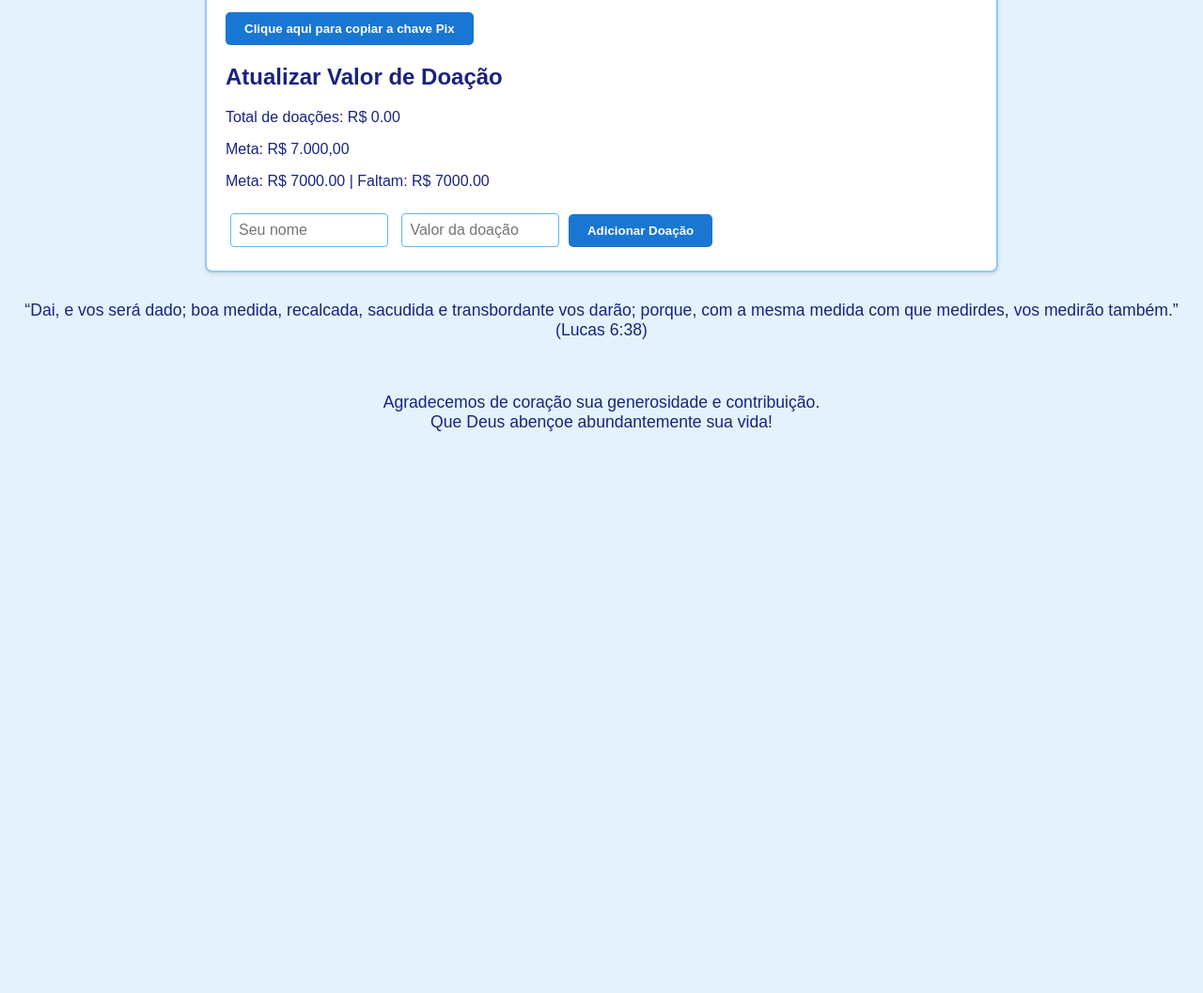
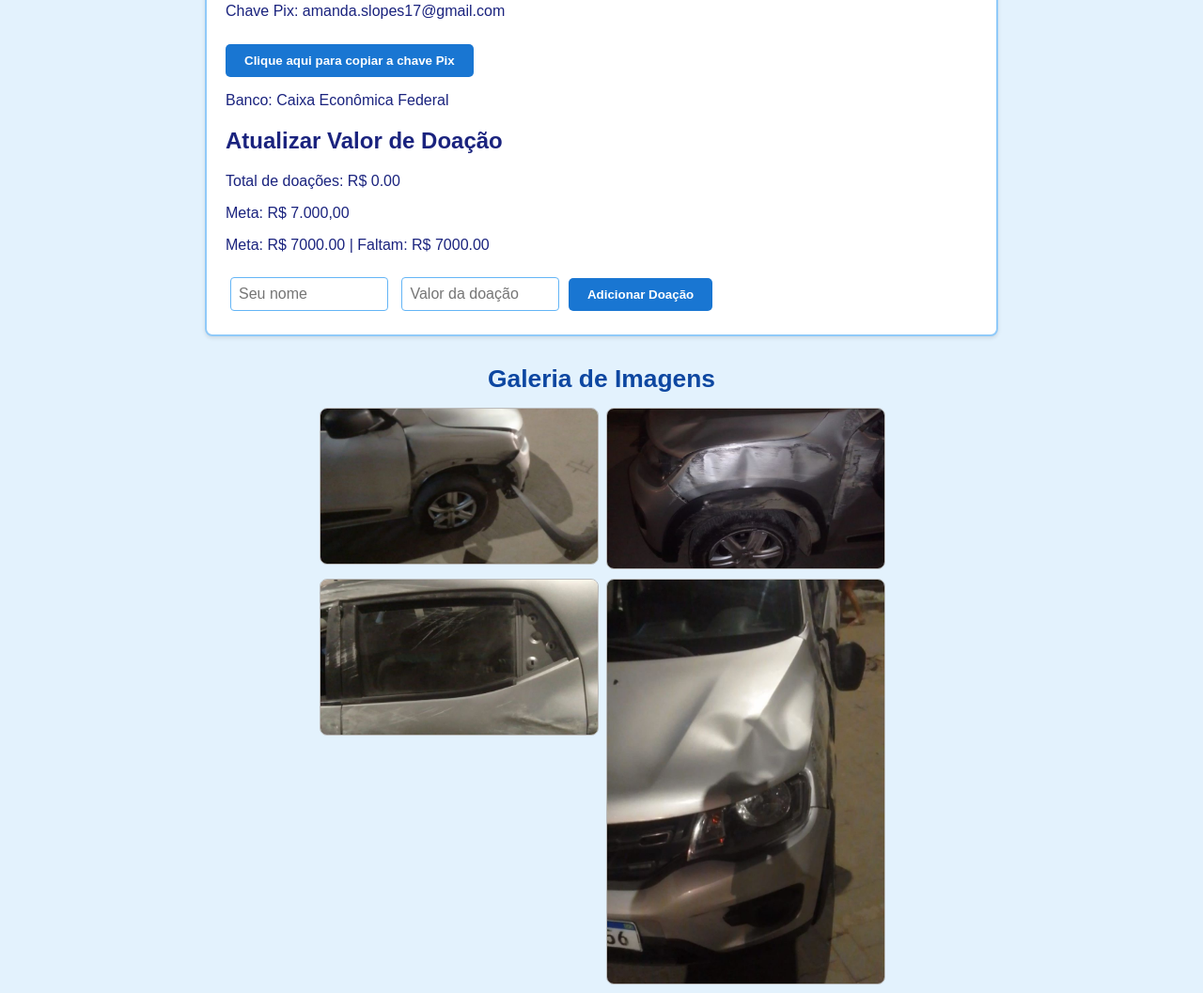
Before and after one commit to amandalopes17/arrecadacao-carro, a plain HTML site: page index.html in a window 1280 px wide. Shown: the part 623-1680 px from the top of the page at 94% size. Before the commit the page ends 1121 px from the top, so only its background shows below. Drawn offline with Linux system fonts and the light colour scheme.

Commit message:
Update index.html

```diff
--- a/index.html
+++ b/index.html
@@ -103,7 +103,8 @@
 </head>
   <body>
     <div class="container">
-      <h1>Arrecadação para Conserto do Carro - motorista de app</h1>
+      <h1>Arrecadação para Conserto do Carro<br>
+        Motorista de APP</h1>
       <div class="info-section">
         <div class="image">
           <img src="2.jpeg" alt="Foto Principal do Carro">
@@ -119,11 +120,12 @@
 
       <p>Meu marido foi vítima de um golpe: bandidos se passaram por passageiros, solicitaram uma corrida, anunciaram o assalto e, na fuga, capotaram o carro – o único instrumento de trabalho dele como motorista de aplicativo.<br>
         Precisamos de ajuda para realizar o conserto para que ele possa voltar a trabalhar.<br>
-        Agradeço imensamente por qualquer apoio e por compartilhar essa campanha.</p>
+        Agradeço imensamente por qualquer apoio e por compartilhar essa campanha.</p><br>
 
       <div class="pix">
         <p>Chave Pix: <span id="pixKey">amanda.slopes17@gmail.com</span></p>
         <button class="button" onclick="copyPixKey()">Clique aqui para copiar a chave Pix</button>
+        <p>Banco: Caixa Econômica Federal</p>
       </div>
       <div class="donation">
         <h2>Atualizar Valor de Doação</h2>
@@ -139,6 +141,41 @@
              center; margin-top: 30px;
              font-size: 1.1em;
              color: #1a237e;">
+<!-- Galeria de imagens -->
+<div class="gallery">
+  <h2>Galeria de Imagens</h2>
+  <div class="gallery-images">
+    <img src="1.jpeg" alt="Imagem 1">
+    <img src="3.jpeg" alt="Imagem 3">
+    <img src="4.jpeg" alt="Imagem 4">
+    <img src="5.jpeg" alt="Imagem 5">
+  </div>
+</div>
+
+<style>
+  .gallery {
+    text-align: center;
+    margin: 20px 0;
+  }
+  .gallery h2 {
+    color: #0d47a1;
+    margin-bottom: 15px;
+  }
+  .gallery-images {
+    display: grid;
+    grid-template-columns: repeat(2, 1fr);
+    gap: 10px;
+    max-width: 600px;
+    margin: 0 auto;
+  }
+  .gallery-images img {
+    width: 100%;
+    height: auto;
+    border: 1px solid #bbb;
+    border-radius: 8px;
+  }
+</style>
+
       <p>“Dai, e vos será dado; boa medida, recalcada, sacudida e transbordante vos darão; porque, com a mesma medida com que medirdes, vos medirão também.” (Lucas 6:38)</p><br>
       <p>Agradecemos de coração sua generosidade e contribuição.<br>
         Que Deus abençoe abundantemente sua vida!</p>
```
